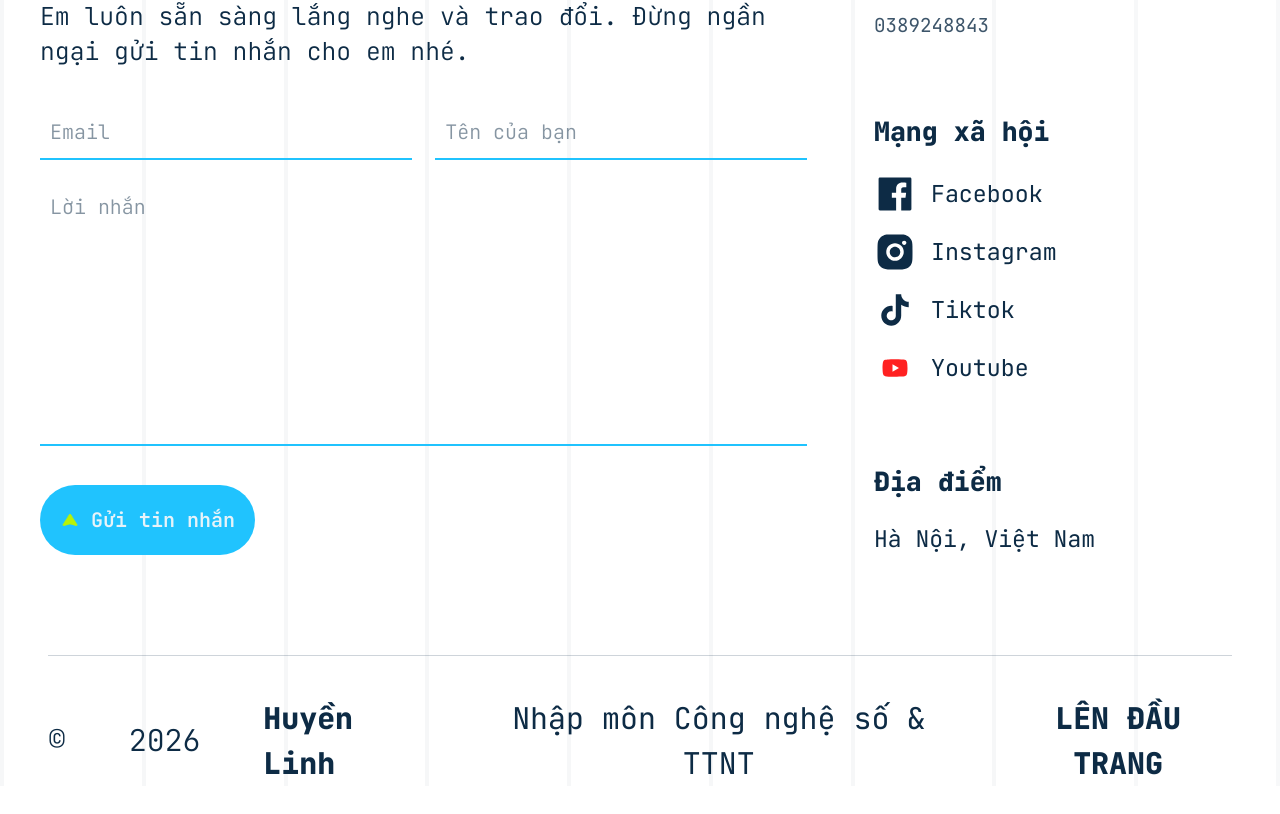
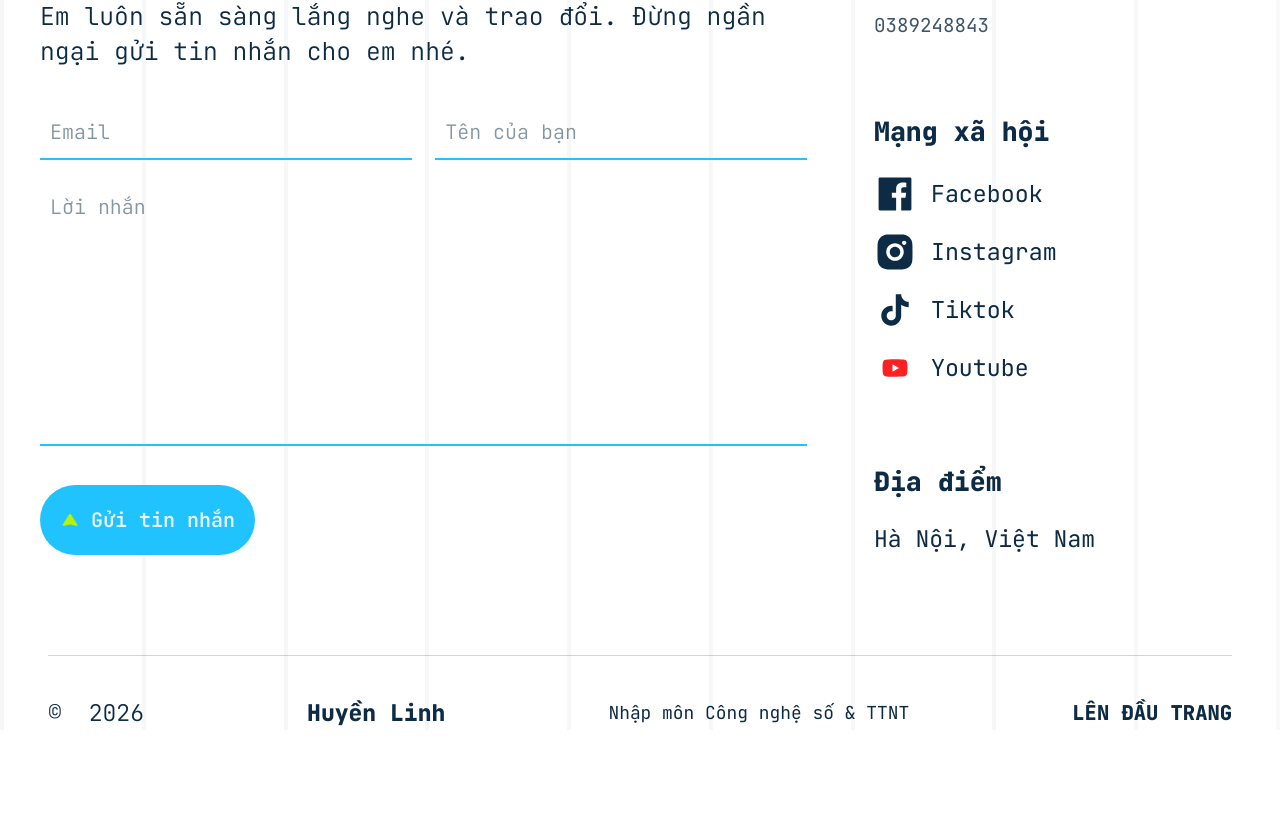
Before and after one commit to nfuongg/HuyenLinhPF, a React (Vite) app: page / in a window 1280 px wide. Shown: the part 8424-9238 px from the top of the page. After the commit the page ends 9202 px from the top, so only its background shows below. Built offline with nearby package versions, Linux system fonts and the light colour scheme.

Commit message:
chore: footer

```diff
--- a/src/pages/Home.jsx
+++ b/src/pages/Home.jsx
@@ -194,10 +194,10 @@ export default function Portfolio() {
                 <strong>Ngôn ngữ Trung Quốc</strong>, ULIS-VNU. Bên cạnh niềm
                 đam mê với ngôn ngữ, em thường dành thời gian cho những sở thích
                 cá nhân như đọc sách, nghe nhạc và nấu ăn để cân bằng cuộc sống.
-                Hiện tại, em đang nỗ lưc mỗi ngày để hiện thực hoá ước mơ trở thành một giáo viên hoặc
-                biên dịch viên trong tương lai. Đối với em, mỗi ngày trôi qua
-                đều là một cơ hội tuyệt vời để học hỏi, trải nghiệm và không
-                ngừng hoàn thiện bản thân.
+                Hiện tại, em đang nỗ lưc mỗi ngày để hiện thực hoá ước mơ trở
+                thành một giáo viên hoặc biên dịch viên trong tương lai. Đối với
+                em, mỗi ngày trôi qua đều là một cơ hội tuyệt vời để học hỏi,
+                trải nghiệm và không ngừng hoàn thiện bản thân.
               </p>
               <p className="text-[clamp(16px,1.3vw,22px)] font-normal leading-[1.7] text-primary">
                 Sở thích của em bao gồm: đọc sách, nghe nhạc, khám phá các xu
@@ -923,22 +923,25 @@ export default function Portfolio() {
       </section>
 
       {/* Footer */}
-      <footer className="mt-[clamp(38px,7.8vw,150px)] mx-4 md:mx-12 mb-12 flex flex-col lg:flex-row justify-between items-center gap-10 z-10 relative border-t border-[#0D2B45]/20 pt-10">
-        <div className="flex flex-row items-center gap-[clamp(16px,2.1vw,40px)] md:gap-[clamp(19px,4.9vw,95px)]">
-          <p className="text-[clamp(20px,2.34vw,45px)] font-extralight">©</p>
-          <p className="text-[clamp(20px,2.34vw,38px)] font-light">2026</p>
-          <p className="text-[clamp(20px,2.34vw,38px)] font-extrabold">
-            Huyền Linh
-          </p>
+      <footer className="mt-[clamp(38px,7.8vw,150px)] mx-4 md:mx-12 mb-12 flex flex-col lg:flex-row lg:flex-nowrap justify-between items-center gap-6 lg:gap-10 z-10 relative border-t border-[#0D2B45]/20 pt-10">
+        <div className="flex flex-row items-center gap-[clamp(12px,2.1vw,32px)] shrink-0 whitespace-nowrap">
+          <p className="text-[clamp(18px,1.8vw,32px)] font-extralight">©</p>
+          <p className="text-[clamp(18px,1.8vw,30px)] font-light">2026</p>
         </div>
-        <p className="text-[clamp(16px,2.34vw,38px)] font-normal text-center">
-          Nhập môn Công nghệ số & TTNT{" "}
+
+        <p className="text-[clamp(18px,1.8vw,30px)] font-extrabold shrink-0 whitespace-nowrap">
+          Huyền Linh
         </p>
+
+        <p className="text-[clamp(14px,1.4vw,38px)] font-normal text-center whitespace-nowrap">
+          Nhập môn Công nghệ số & TTNT
+        </p>
+
         <button
           onClick={() => window.scrollTo({ top: 0, behavior: "smooth" })}
-          className="flex flex-row items-center gap-2.5 hover:text-secondary transition-colors group"
+          className="flex flex-row items-center gap-2.5 hover:text-secondary transition-colors group shrink-0 whitespace-nowrap"
         >
-          <p className="text-[clamp(18px,2.34vw,38px)] font-extrabold">
+          <p className="text-[clamp(16px,1.6vw,24px)] font-extrabold">
             LÊN ĐẦU TRANG
           </p>
         </button>
```
